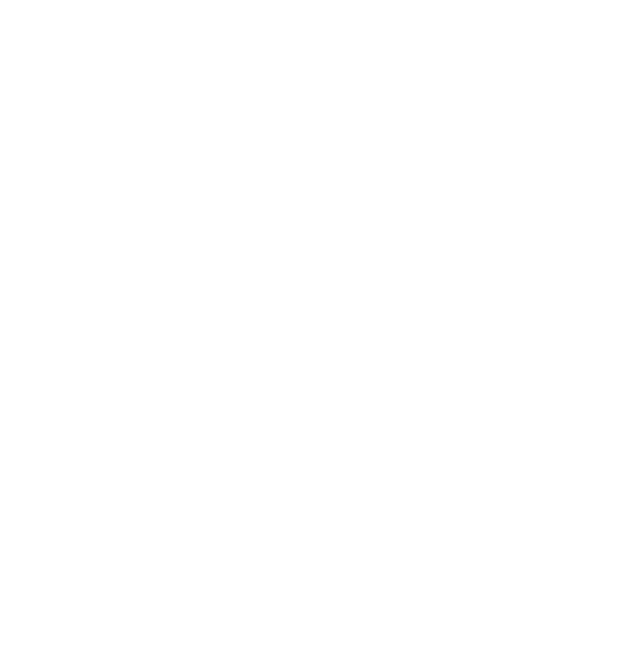
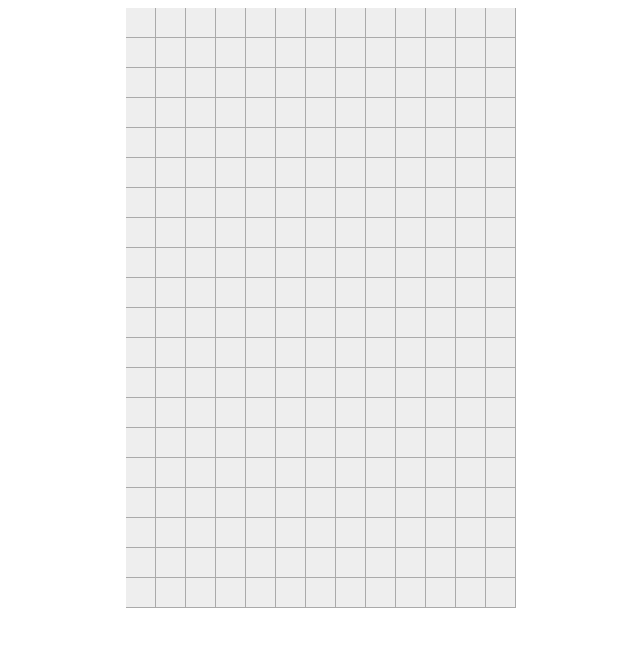
Before and after one commit to zicla/tetris, a plain HTML site: page index.html in a window 1280 px wide. Shown: the whole page, without its empty margins (319-959 px from the left). Drawn offline with Linux system fonts and the light colour scheme.

Commit message:
构建舞台完毕。

```diff
--- a/index.html
+++ b/index.html
@@ -2,11 +2,17 @@
 <html lang="en">
 <head>
 	<meta charset="UTF-8">
-	<title>Title</title>
+	<title>俄罗斯方块</title>
 
 	<script src="jquery-1.9.1.min.js"></script>
+	<script src="main.js"></script>
+
+	<link rel="stylesheet" type="text/css" href="main.css">
+
 </head>
 <body>
 
+<div class="stage"></div>
+
 </body>
 </html>
--- /dev/null
+++ b/main.js
@@ -0,0 +1,60 @@
+function Game() {
+
+	this.$stage = $(".stage");
+
+	this.$grids = [];
+
+	this.width = 13;
+	this.height = 20;
+
+}
+
+
+//将自身属性 $grids 填充完毕
+Game.prototype.fillGrids = function () {
+	for (var row = 0; row < this.height; row++) {
+
+		var $tempRow = [];
+
+		for (var column = 0; column < this.width; column++) {
+			var $grid = $("<span class='grid'></span>");
+			$tempRow.push($grid);
+		}
+
+		this.$grids.push($tempRow)
+	}
+
+}
+
+
+//将 $grids 附着到 $stage上去 准备舞台
+Game.prototype.prepareStage = function () {
+
+	for (var row = 0; row < this.height; row++) {
+		for (var col = 0; col < this.width; col++) {
+
+			this.$stage.append(this.$grids[row][col]);
+
+		}
+	}
+
+}
+
+
+Game.prototype.init = function () {
+
+	this.fillGrids();
+
+	this.prepareStage();
+
+
+}
+
+
+$(function () {
+
+	var game = new Game();
+
+	game.init();
+
+});
--- /dev/null
+++ b/main.less
@@ -0,0 +1,39 @@
+@grid: 30px;
+@widthNum: 13;
+@heightNum: 20;
+
+.stage {
+	background-color: #eeeeee;
+	width: @grid*@widthNum;
+	height: @grid*@heightNum;
+	margin: 0 auto;
+	padding: 0;
+
+	@grid-border-color: #aaa;
+	.grid {
+		width: @grid;
+		height: @grid;
+		display: block;
+		float: left;
+		margin: 0;
+		padding: 0;
+		border-right: 1px solid @grid-border-color;
+		border-bottom: 1px solid @grid-border-color;
+		box-sizing: border-box;
+
+		&.orange {
+			background-color: orange;
+		}
+		&.olive {
+			background-color: olive;
+		}
+		&.cornflowerblue {
+			background-color: cornflowerblue;
+		}
+		&.cyan {
+			background-color: cyan;
+		}
+
+
+	}
+}
```
Also changed, not shown: main.css (added).
